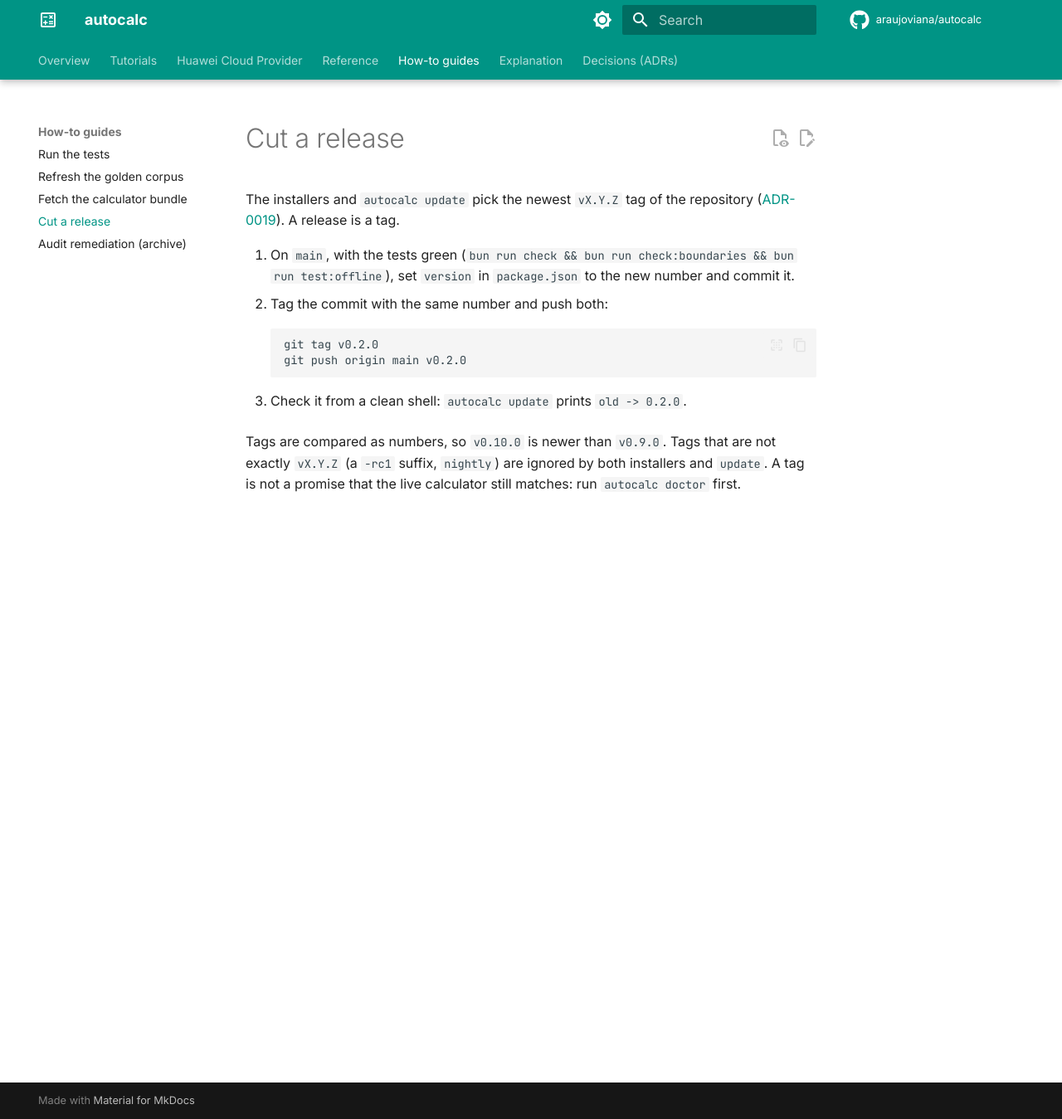
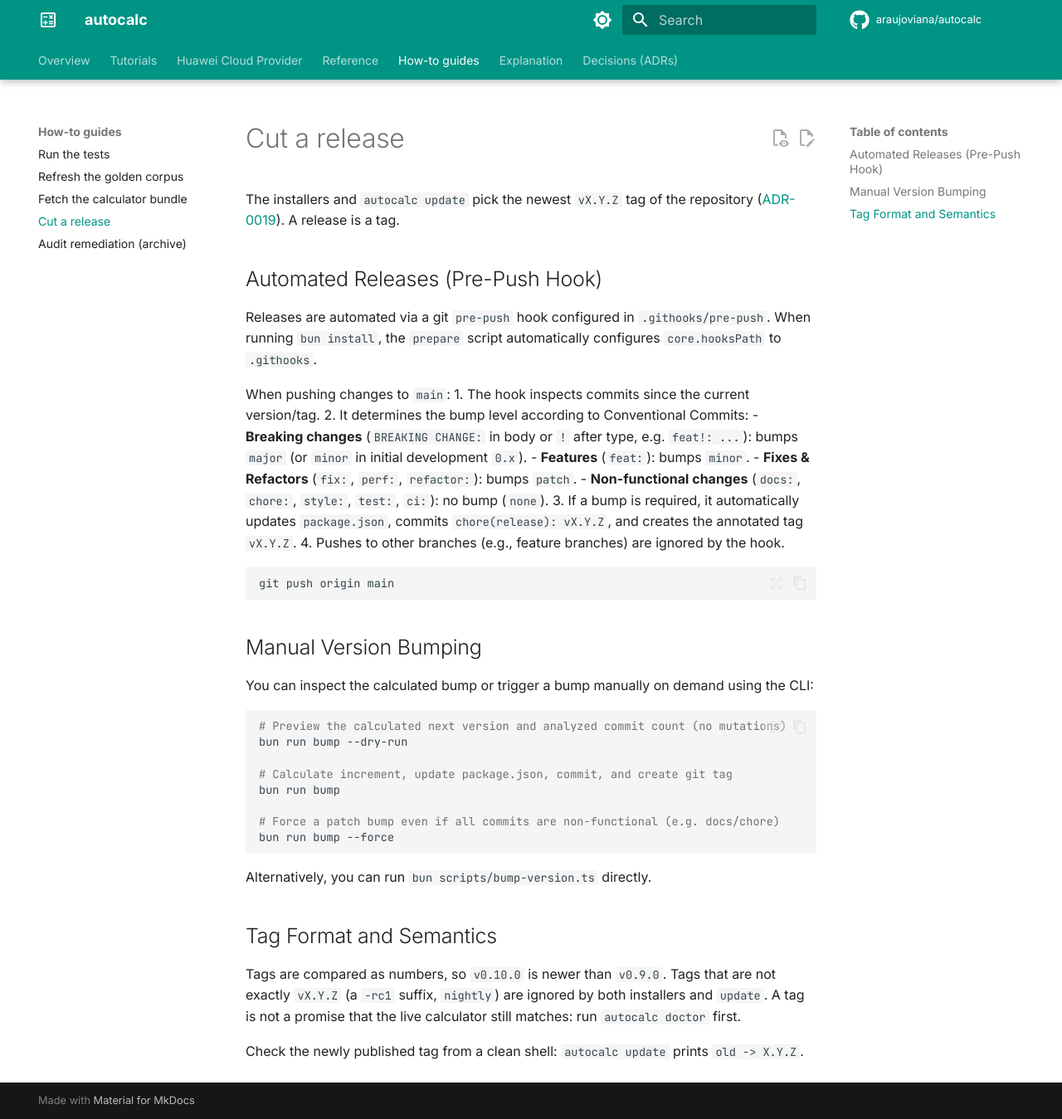
Before and after one commit to araujoviana/autocalc, an MkDocs documentation site: the page built from docs/how-to/release.md, in a window 1280 px wide and 1349 px high. Shown: the whole window at 83% size. Built offline with MkDocs 1.6.1 and Material for MkDocs 9.7.7, drawn with Linux system fonts in a browser that asks for light colours; comment, search, counter and statistics services are not loaded.

Commit message:
feat(release): configure git pre-push hook for automated version bumping

````diff
--- a/docs/how-to/release.md
+++ b/docs/how-to/release.md
@@ -3,17 +3,46 @@
 The installers and `autocalc update` pick the newest `vX.Y.Z` tag of the repository
 ([ADR-0019](../adr/0019-distribution-bun-from-git-tags.md)). A release is a tag.
 
-1. On `main`, with the tests green (`bun run check && bun run check:boundaries && bun run test:offline`),
-   set `version` in `package.json` to the new number and commit it.
-2. Tag the commit with the same number and push both:
+## Automated Releases (Pre-Push Hook)
 
-    ```bash
-    git tag v0.2.0
-    git push origin main v0.2.0
-    ```
+Releases are automated via a git `pre-push` hook configured in `.githooks/pre-push`.
+When running `bun install`, the `prepare` script automatically configures `core.hooksPath` to `.githooks`.
 
-3. Check it from a clean shell: `autocalc update` prints `old -> 0.2.0`.
+When pushing changes to `main`:
+1. The hook inspects commits since the current version/tag.
+2. It determines the bump level according to Conventional Commits:
+   - **Breaking changes** (`BREAKING CHANGE:` in body or `!` after type, e.g. `feat!: ...`): bumps `major` (or `minor` in initial development `0.x`).
+   - **Features** (`feat:`): bumps `minor`.
+   - **Fixes & Refactors** (`fix:`, `perf:`, `refactor:`): bumps `patch`.
+   - **Non-functional changes** (`docs:`, `chore:`, `style:`, `test:`, `ci:`): no bump (`none`).
+3. If a bump is required, it automatically updates `package.json`, commits `chore(release): vX.Y.Z`, and creates the annotated tag `vX.Y.Z`.
+4. Pushes to other branches (e.g., feature branches) are ignored by the hook.
+
+```bash
+git push origin main
+```
+
+## Manual Version Bumping
+
+You can inspect the calculated bump or trigger a bump manually on demand using the CLI:
+
+```bash
+# Preview the calculated next version and analyzed commit count (no mutations)
+bun run bump --dry-run
+
+# Calculate increment, update package.json, commit, and create git tag
+bun run bump
+
+# Force a patch bump even if all commits are non-functional (e.g. docs/chore)
+bun run bump --force
+```
+
+Alternatively, you can run `bun scripts/bump-version.ts` directly.
+
+## Tag Format and Semantics
 
 Tags are compared as numbers, so `v0.10.0` is newer than `v0.9.0`. Tags that are not exactly
 `vX.Y.Z` (a `-rc1` suffix, `nightly`) are ignored by both installers and `update`. A tag is not
 a promise that the live calculator still matches: run `autocalc doctor` first.
+
+Check the newly published tag from a clean shell: `autocalc update` prints `old -> X.Y.Z`.
--- a/package.json
+++ b/package.json
@@ -17,6 +17,7 @@
     "docs:generate": "bun scripts/generate-service-docs.ts",
     "docs:serve": "bun run docs:generate && uv run --with mkdocs-material --with mkdocs-git-revision-date-localized-plugin --with mkdocs-redirects mkdocs serve",
     "docs:build": "bun run docs:generate && uv run --with mkdocs-material --with mkdocs-git-revision-date-localized-plugin --with mkdocs-redirects mkdocs build --strict",
+    "prepare": "git config core.hooksPath .githooks",
     "version:bump": "bun scripts/bump-version.ts",
     "bump": "bun scripts/bump-version.ts"
   },
````
Also changed, not shown: 1 other file.
